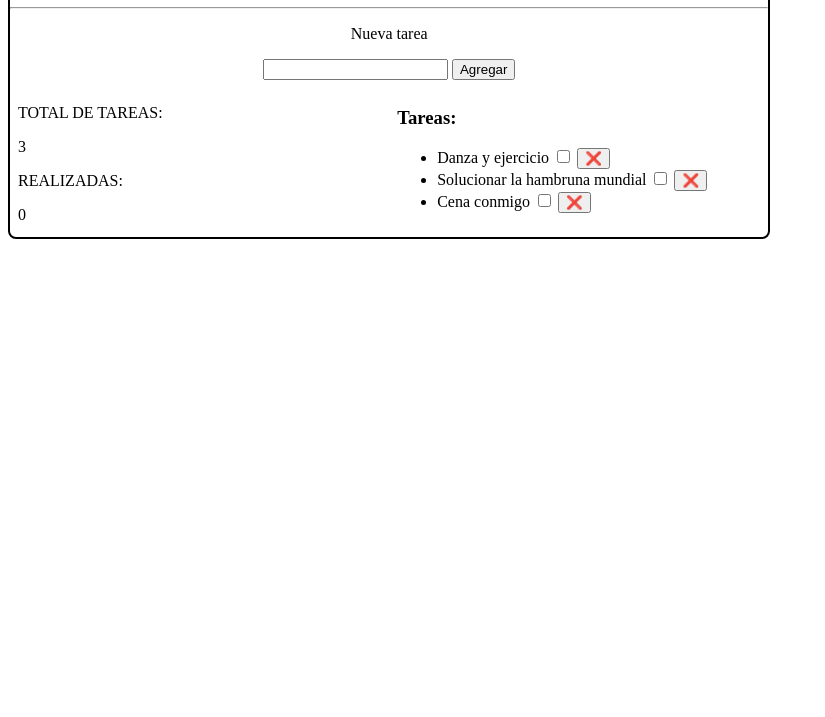
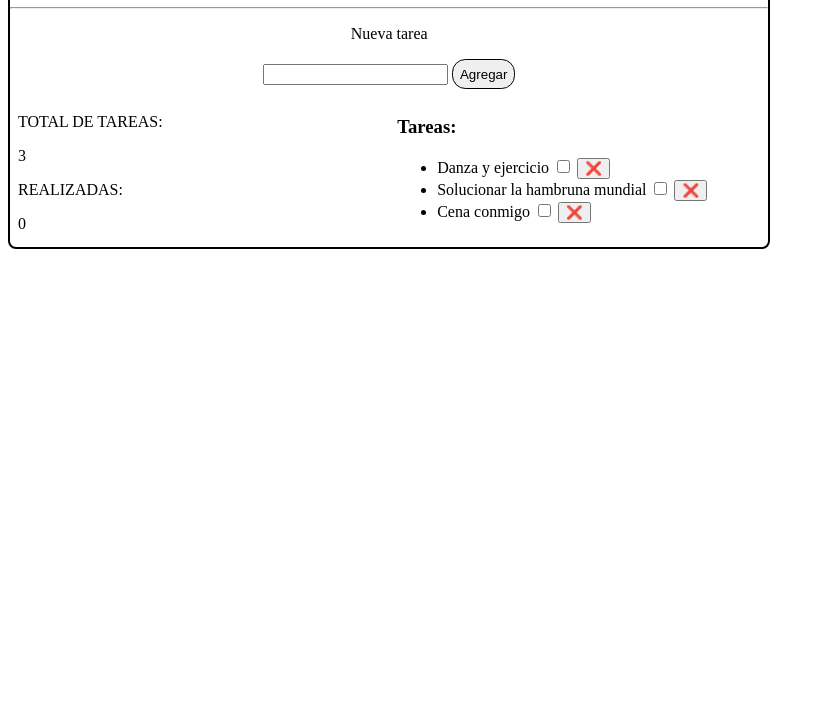
Before and after one commit to Marksolidor/Task-List, a plain HTML site: page index.html in a window 1280 px wide. Shown: the part 83-800 px from the top of the page, without its empty margins (0-825 px from the left). Drawn offline with Linux system fonts and the light colour scheme.

Commit message:
feat button style

```diff
--- a/assets/css/style.css
+++ b/assets/css/style.css
@@ -22,3 +22,9 @@
     width: 50%;
     padding: 0.5em;
 }
+
+#add-task{
+    padding: 0.5em;
+    border-radius: 1em;
+    border: 1px solid black;
+}
```
